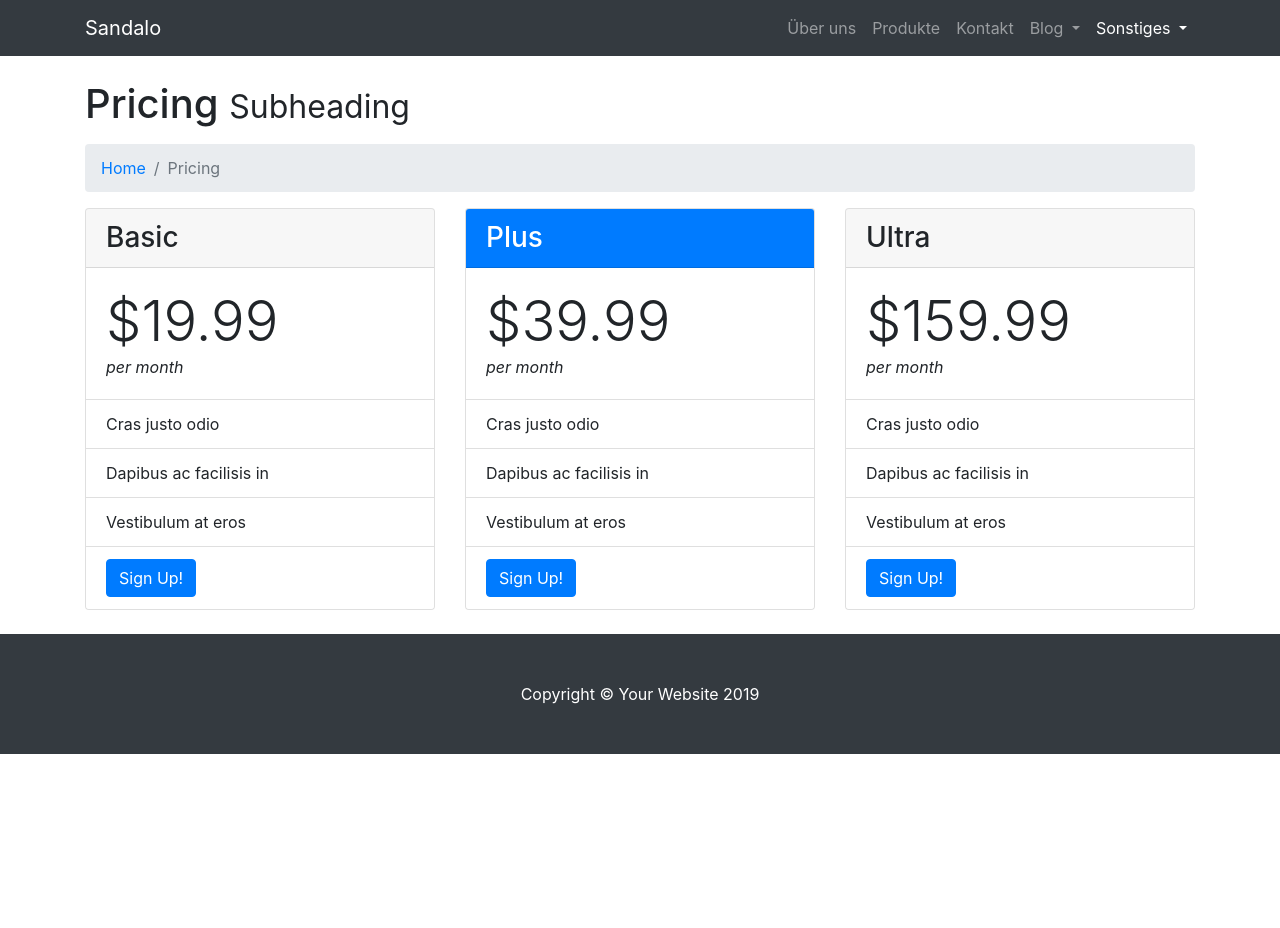
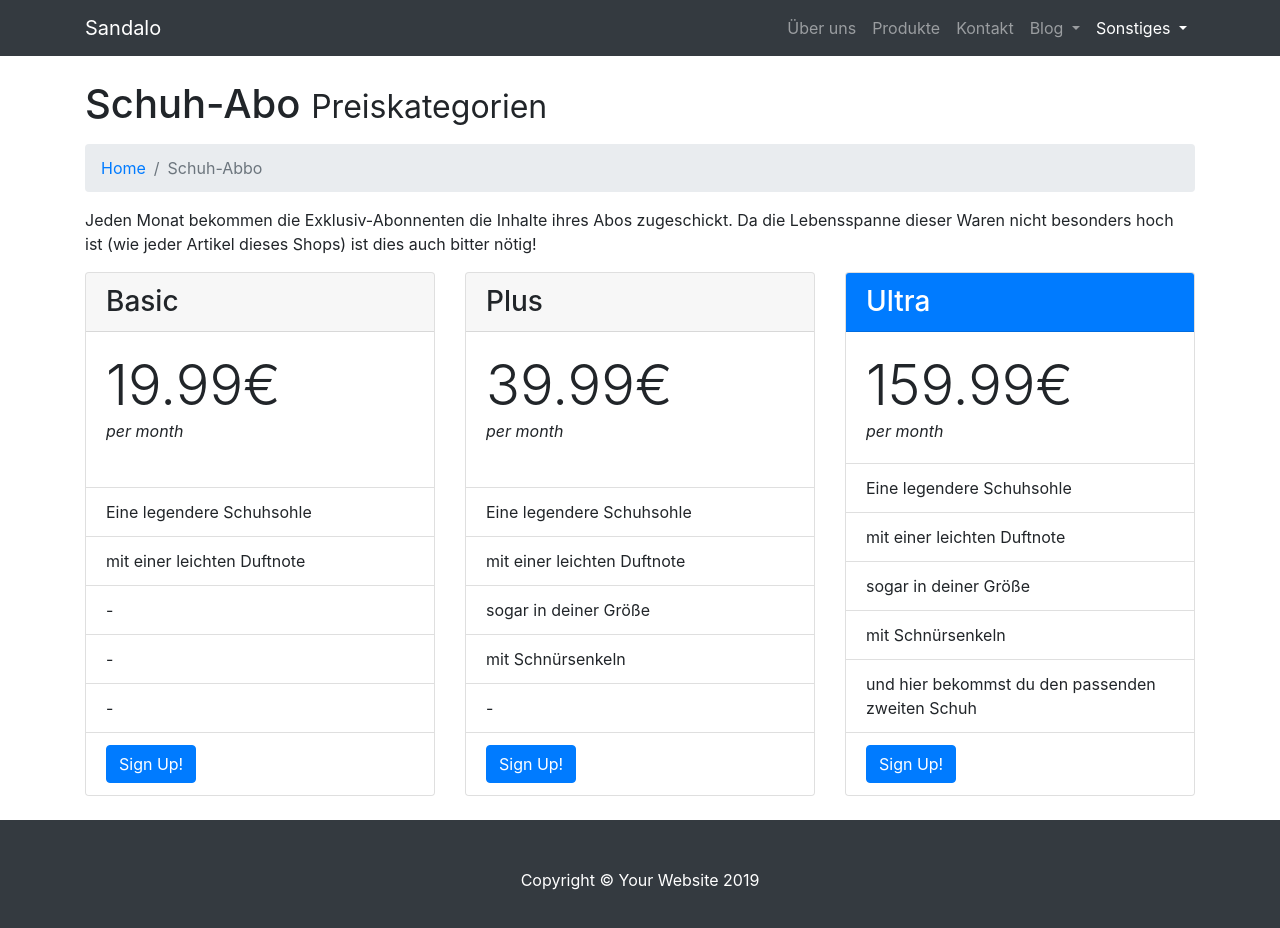
Before and after one commit to FelisaPaumia/Html-Projekt, a website: page pricing.html in a window 1280 px wide. Before the commit the page ends 800 px from the top, so only its background shows below. Drawn offline with Linux system fonts and the light colour scheme.

Commit message:
abo - einfach genial

```diff
--- a/pricing.html
+++ b/pricing.html
@@ -66,16 +66,20 @@
   <div class="container">
 
     <!-- Page Heading/Breadcrumbs -->
-    <h1 class="mt-4 mb-3">Pricing
-      <small>Subheading</small>
+    <h1 class="mt-4 mb-3">Schuh-Abo
+      <small>Preiskategorien</small>
     </h1>
 
     <ol class="breadcrumb">
       <li class="breadcrumb-item">
         <a href="index.html">Home</a>
       </li>
-      <li class="breadcrumb-item active">Pricing</li>
+      <li class="breadcrumb-item active">Schuh-Abbo</li>
     </ol>
+
+<p>Jeden Monat bekommen die Exklusiv-Abonnenten die Inhalte ihres
+     Abos zugeschickt. Da die Lebensspanne dieser Waren nicht besonders hoch ist
+      (wie jeder Artikel dieses Shops) ist dies auch bitter nötig!</p>
 
     <!-- Content Row -->
     <div class="row">
@@ -83,13 +87,15 @@
         <div class="card h-100">
           <h3 class="card-header">Basic</h3>
           <div class="card-body">
-            <div class="display-4">$19.99</div>
+            <div class="display-4">19.99€</div>
             <div class="font-italic">per month</div>
           </div>
           <ul class="list-group list-group-flush">
-            <li class="list-group-item">Cras justo odio</li>
-            <li class="list-group-item">Dapibus ac facilisis in</li>
-            <li class="list-group-item">Vestibulum at eros</li>
+            <li class="list-group-item">Eine legendere Schuhsohle</li>
+            <li class="list-group-item">mit einer leichten Duftnote</li>
+            <li class="list-group-item">-</li>
+            <li class="list-group-item">-</li>
+            <li class="list-group-item">-</li>
             <li class="list-group-item">
               <a href="#" class="btn btn-primary">Sign Up!</a>
             </li>
@@ -98,15 +104,17 @@
       </div>
       <div class="col-lg-4 mb-4">
         <div class="card card-outline-primary h-100">
-          <h3 class="card-header bg-primary text-white">Plus</h3>
+          <h3 class="card-header">Plus</h3>
           <div class="card-body">
-            <div class="display-4">$39.99</div>
+            <div class="display-4">39.99€</div>
             <div class="font-italic">per month</div>
           </div>
           <ul class="list-group list-group-flush">
-            <li class="list-group-item">Cras justo odio</li>
-            <li class="list-group-item">Dapibus ac facilisis in</li>
-            <li class="list-group-item">Vestibulum at eros</li>
+            <li class="list-group-item">Eine legendere Schuhsohle</li>
+            <li class="list-group-item">mit einer leichten Duftnote</li>
+            <li class="list-group-item">sogar in deiner Größe</li>
+            <li class="list-group-item">mit Schnürsenkeln</li>
+            <li class="list-group-item">-</li>
             <li class="list-group-item">
               <a href="#" class="btn btn-primary">Sign Up!</a>
             </li>
@@ -115,15 +123,17 @@
       </div>
       <div class="col-lg-4 mb-4">
         <div class="card h-100">
-          <h3 class="card-header">Ultra</h3>
+          <h3 class="card-header bg-primary text-white">Ultra</h3>
           <div class="card-body">
-            <div class="display-4">$159.99</div>
+            <div class="display-4">159.99€</div>
             <div class="font-italic">per month</div>
           </div>
           <ul class="list-group list-group-flush">
-            <li class="list-group-item">Cras justo odio</li>
-            <li class="list-group-item">Dapibus ac facilisis in</li>
-            <li class="list-group-item">Vestibulum at eros</li>
+            <li class="list-group-item">Eine legendere Schuhsohle</li>
+            <li class="list-group-item">mit einer leichten Duftnote</li>
+            <li class="list-group-item">sogar in deiner Größe</li>
+            <li class="list-group-item">mit Schnürsenkeln</li>
+            <li class="list-group-item">und hier bekommst du den passenden zweiten Schuh</li>
             <li class="list-group-item">
               <a href="#" class="btn btn-primary">Sign Up!</a>
             </li>
```
